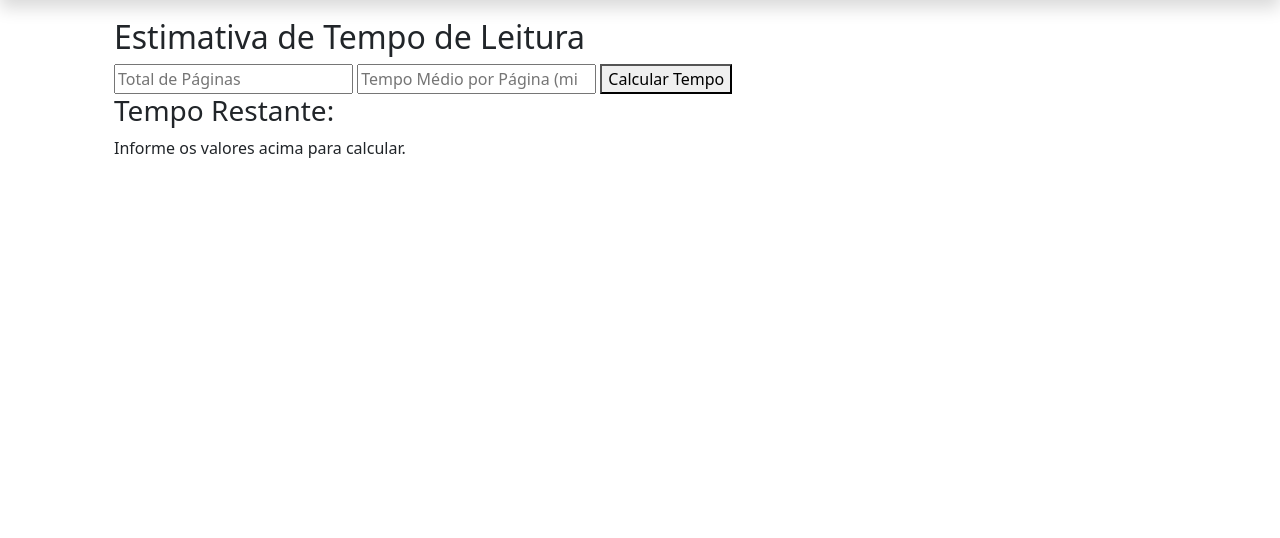
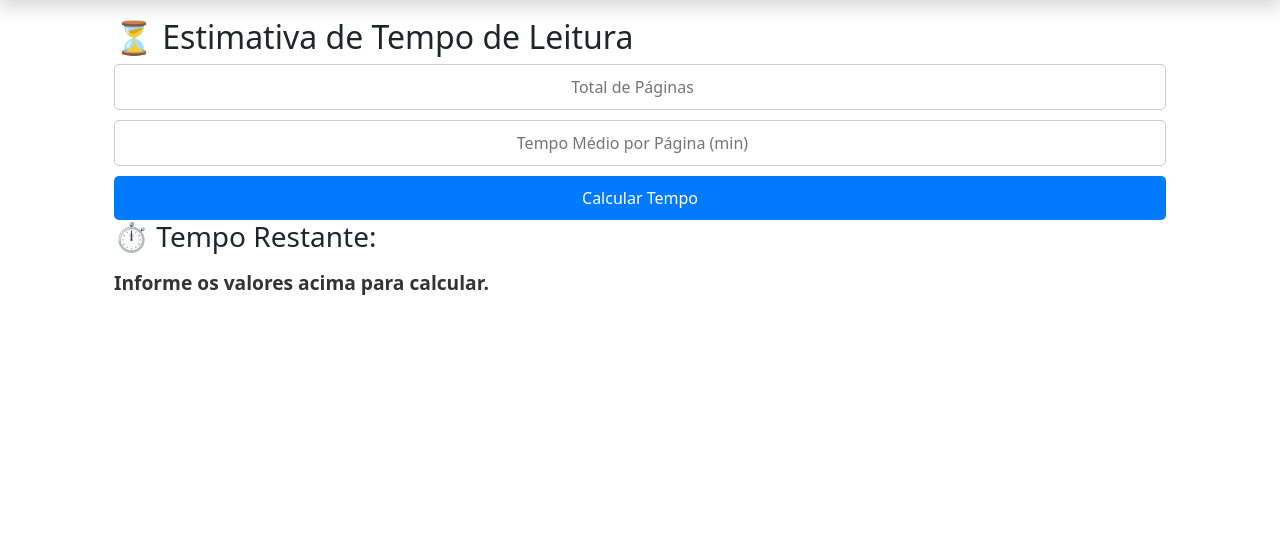
Before and after one commit to VitRodriguesB/Engenharia3_ERS_Telas, a PHP site: page /tempo_leitura.php in a window 1280 px wide. Shown: the part 66-604 px from the top of the page. Run offline with PHP 8.4, Linux system fonts and the light colour scheme.

Commit message:
atualização

```diff
--- a/CasoDeUso2/style.css
+++ b/CasoDeUso2/style.css
@@ -117,11 +117,16 @@ body {
 .preview-box {
     border-radius: 8px;
     text-align: center;
-    min-height: 100px;
+    min-height: 120px; /* Aumentei para melhorar a visibilidade */
+    padding: 20px;
+    margin-bottom: 50px; /* Afastar do rodapé */
     transition: 0.3s;
     font-family: 'Arial', sans-serif;
     font-weight: 500;
+    border: 1px solid #ddd; /* Borda sutil para destacar */
+    box-shadow: 0 4px 8px rgba(0, 0, 0, 0.1); /* Sombra leve */
 }
+
 
 /* Caso de uso 3 */
 
@@ -159,13 +164,119 @@ html, body {
 }
 
 /* Rodapé fixado na parte inferior */
-footer {
-    width: 100%;
-    background: #000000;
+.footer {
+    background: #000;
     color: white;
     text-align: center;
-    padding: 15px 0;
+    padding: 5px 0;
+    font-size: 0.8rem;
     position: relative;
-    bottom: 0;
+    width: 100%;
 }
 /*leitura em grupo*/
+
+/* Estilização específica para Tempo de Leitura */
+.tempo-container {
+    max-width: 600px;
+    margin: 40px auto;
+    padding: 20px;
+    background: #fff;
+    border-radius: 8px;
+    box-shadow: 0px 4px 10px rgba(0, 0, 0, 0.1);
+    text-align: center;
+}
+
+.tempo-form {
+    display: flex;
+    flex-direction: column;
+    gap: 10px;
+}
+
+.tempo-form input {
+    padding: 10px;
+    border: 1px solid #ccc;
+    border-radius: 5px;
+    text-align: center;
+}
+
+.btn-calcular {
+    background-color: #007bff;
+    color: white;
+    border: none;
+    padding: 10px 15px;
+    border-radius: 5px;
+    cursor: pointer;
+    transition: 0.3s;
+}
+
+.btn-calcular:hover {
+    background-color: #0056b3;
+}
+
+.resultado {
+    font-size: 1.2rem;
+    font-weight: bold;
+    margin-top: 15px;
+    color: #333;
+}
+/* Estilização da página de Leitura em Grupo */
+.grupo-form {
+    display: flex;
+    justify-content: center;
+    gap: 10px;
+    margin-bottom: 20px;
+}
+
+.grupo-form input {
+    padding: 10px;
+    border: 1px solid #ccc;
+    border-radius: 5px;
+    text-align: center;
+    flex: 1;
+}
+
+.btn-criar {
+    background-color: #0056b3;
+    color: white;
+    border: none;
+    padding: 10px 15px;
+    border-radius: 5px;
+    cursor: pointer;
+    transition: 0.3s;
+}
+
+.btn-criar:hover {
+    background-color: #0056b3;
+}
+
+.lista-grupos {
+    display: flex;
+    flex-direction: column;
+    gap: 10px;
+    margin-top: 20px;
+}
+
+.grupo-item {
+    display: flex;
+    justify-content: space-between;
+    align-items: center;
+    background: white;
+    padding: 10px;
+    border-radius: 5px;
+    box-shadow: 0px 4px 8px rgba(0, 0, 0, 0.1);
+    border-left: 5px solid #007bff;
+}
+
+.btn-remover {
+    background-color: #dc3545;
+    color: white;
+    border: none;
+    padding: 5px 10px;
+    border-radius: 5px;
+    cursor: pointer;
+    transition: 0.3s;
+}
+
+.btn-remover:hover {
+    background-color: #c82333;
+}
--- a/CasoDeUso2/tempo_leitura.php
+++ b/CasoDeUso2/tempo_leitura.php
@@ -1,10 +1,8 @@
 <link rel="stylesheet" href="tempo_leitura.css">
-<?php
-include 'header.php';
-?>
+<?php include 'header.php'; ?>
 
 <div class="container">
-    <h2 class="titulo">Estimativa de Tempo de Leitura</h2>
+    <h2 class="titulo">⏳ Estimativa de Tempo de Leitura</h2>
 
     <div class="tempo-form">
         <input type="number" id="total_paginas" placeholder="Total de Páginas" min="1" required>
@@ -12,7 +10,7 @@ include 'header.php';
         <button class="btn-calcular" type="button" onclick="calcularTempo()">Calcular Tempo</button>
     </div>
 
-    <h3 class="subtitulo">Tempo Restante:</h3>
+    <h3 class="subtitulo">⏱ Tempo Restante:</h3>
     <p id="resultado" class="resultado">Informe os valores acima para calcular.</p>
 </div>
 
@@ -20,21 +18,24 @@ include 'header.php';
 
 <script>
     function calcularTempo() {
-        let totalPaginas = document.getElementById('total_paginas').value;
-        let tempoPorPagina = document.getElementById('tempo_por_pagina').value;
+        let totalPaginas = parseInt(document.getElementById('total_paginas').value);
+        let tempoPorPagina = parseInt(document.getElementById('tempo_por_pagina').value);
 
-        if (totalPaginas && tempoPorPagina) {
-            let tempoTotal = totalPaginas * tempoPorPagina;
-            let horas = Math.floor(tempoTotal / 60);
-            let minutos = tempoTotal % 60;
+        if (isNaN(totalPaginas) || isNaN(tempoPorPagina) || totalPaginas <= 0 || tempoPorPagina <= 0) {
+            document.getElementById('resultado').innerText = "⚠️ Insira valores válidos.";
+            document.getElementById('resultado').style.color = "red";
+            return;
+        }
 
-            let resultado = horas > 0
-                ? `${horas}h ${minutos}min restantes.`
-                : `${minutos} minutos restantes.`;
+        let tempoTotal = totalPaginas * tempoPorPagina;
+        let horas = Math.floor(tempoTotal / 60);
+        let minutos = tempoTotal % 60;
 
-            document.getElementById('resultado').innerText = resultado;
-        } else {
-            document.getElementById('resultado').innerText = "Preencha os campos corretamente.";
-        }
+        let resultado = horas > 0
+            ? `📖 ${horas}h ${minutos}min restantes.`
+            : `📖 ${minutos} minutos restantes.`;
+
+        document.getElementById('resultado').innerText = resultado;
+        document.getElementById('resultado').style.color = "#007bff";
     }
 </script>
```
Also changed, not shown: CasoDeUso2/leitura_grupo.php (+26 -0 lines).
